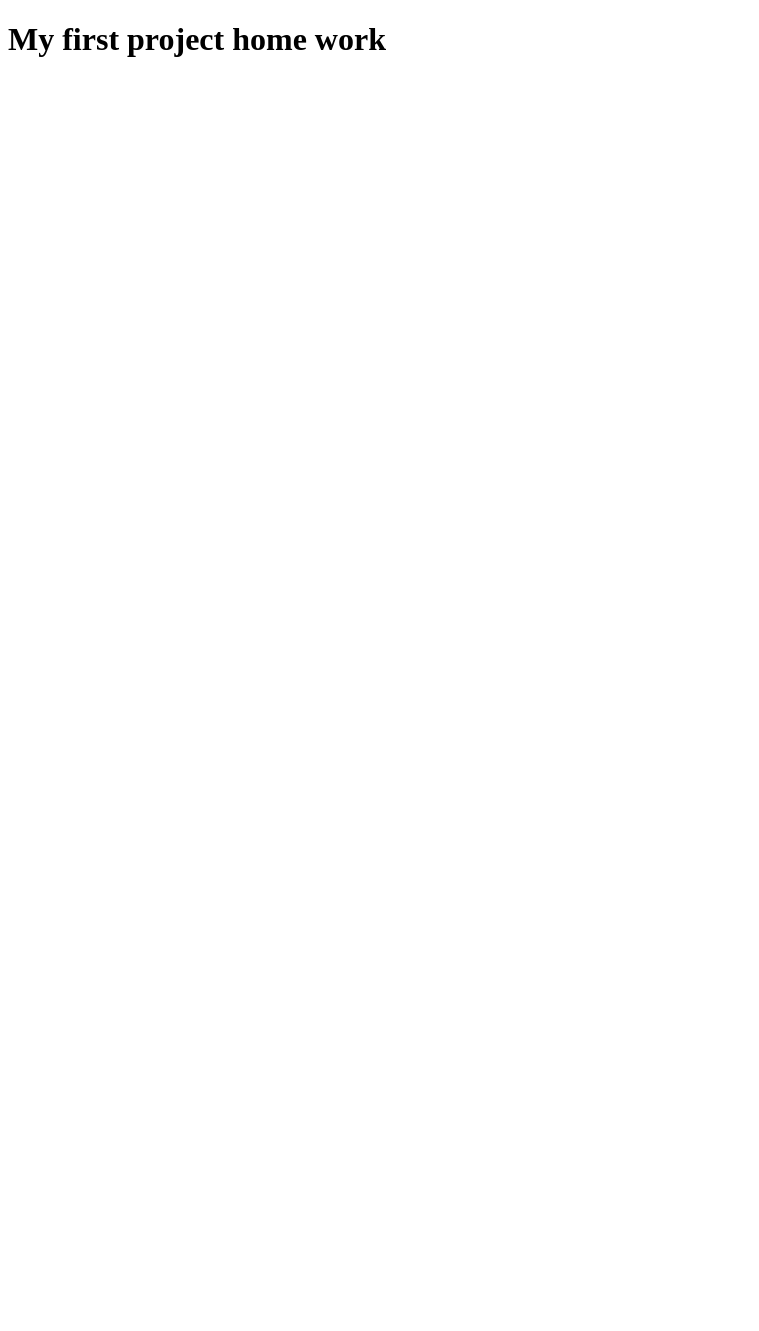
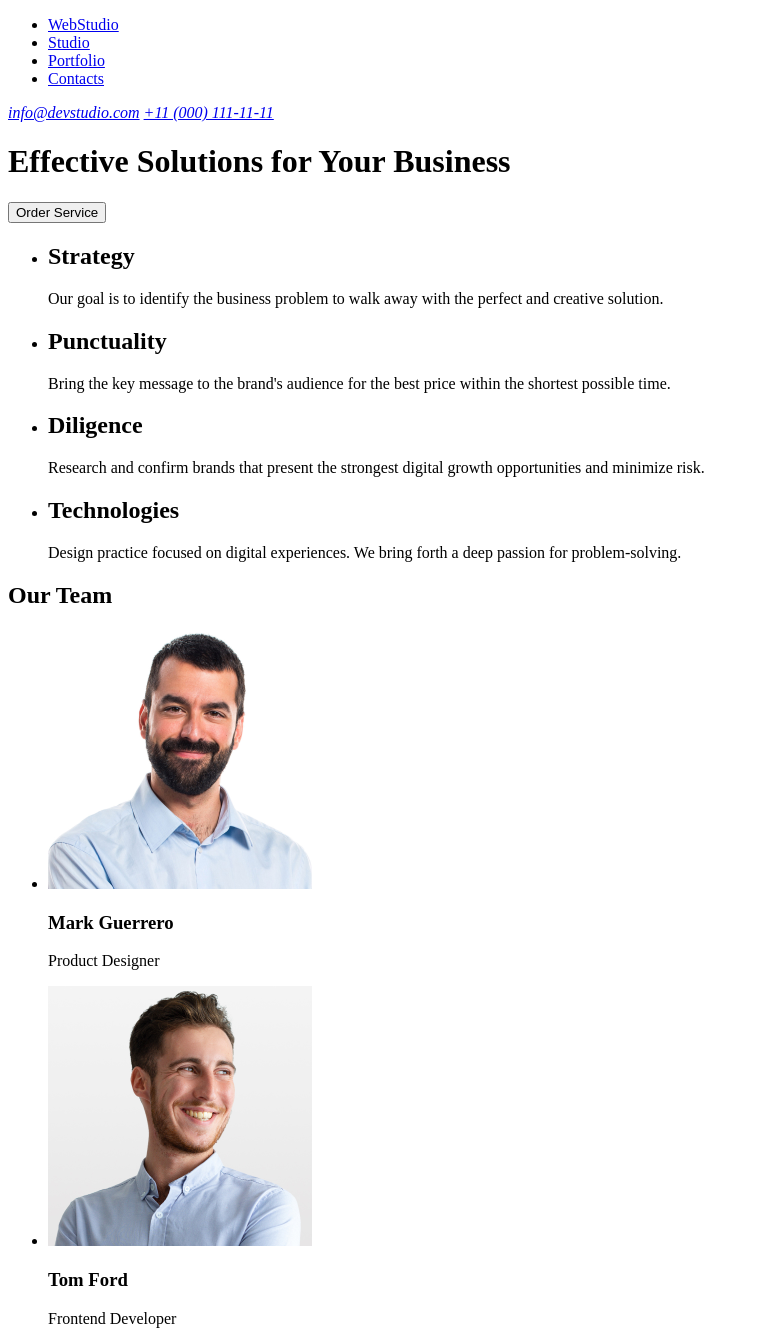
Before and after one commit to Alexashkin/goit-markup-hw-01, a plain HTML site: page index.html in a window 1280 px wide. Shown: the top 1331 px of the page, without its empty margins (0-759 px from the left). Before the commit the page ends 800 px from the top, so only its background shows below. Drawn offline with Linux system fonts and the light colour scheme.

Commit message:
update index file

```diff
--- a/index.html
+++ b/index.html
@@ -3,9 +3,114 @@
   <head>
     <meta charset="UTF-8" />
     <meta name="viewport" content="width=device-width, initial-scale=1.0" />
-    <title>Document</title>
+    <title>Web studio</title>
   </head>
   <body>
-    <h1>My first project home work</h1>
+    <header>
+      <nav>
+        <ul>
+          <li>
+            <a href="/">WebStudio</a>
+          </li>
+          <li>
+            <a href="/">Studio</a>
+          </li>
+          <li>
+            <a href="/">Portfolio</a>
+          </li>
+          <li>
+            <a href="/">Contacts</a>
+          </li>
+        </ul>
+      </nav>
+      <address>
+        <a href="mailto:info@devstudio.com">info@devstudio.com</a>
+        <a href="tel:+110001111111">+11 (000) 111-11-11</a>
+      </address>
+    </header>
+    <main>
+      <h1>Effective Solutions for Your Business</h1>
+      <button type="button">Order Service</button>
+
+      <ul>
+        <li>
+          <h2>Strategy</h2>
+          <p>
+            Our goal is to identify the business problem to walk away with the
+            perfect and creative solution.
+          </p>
+        </li>
+        <li>
+          <h2>Punctuality</h2>
+          <p>
+            Bring the key message to the brand's audience for the best price
+            within the shortest possible time.
+          </p>
+        </li>
+        <li>
+          <h2>Diligence</h2>
+          <p>
+            Research and confirm brands that present the strongest digital
+            growth opportunities and minimize risk.
+          </p>
+        </li>
+        <li>
+          <h2>Technologies</h2>
+          <p>
+            Design practice focused on digital experiences. We bring forth a
+            deep passion for problem-solving.
+          </p>
+        </li>
+      </ul>
+
+      <h2>Our Team</h2>
+      <ul>
+        <li>
+          <img
+            src="img/img-3.jpg"
+            width="264"
+            height="260"
+            alt="Product Designer pic"
+          />
+          <h3>Mark Guerrero</h3>
+          <p>Product Designer</p>
+        </li>
+        <li>
+          <img
+            src="img/img-2.jpg"
+            width="264"
+            height="260"
+            alt="Frontend Developer pic"
+          />
+          <h3>Tom Ford</h3>
+          <p>Frontend Developer</p>
+        </li>
+        <li>
+          <img
+            src="img/img-1.jpg"
+            width="264"
+            height="260"
+            alt="Marketing pic"
+          />
+          <h3>Camila Garcia</h3>
+          <p>Marketing</p>
+        </li>
+        <li>
+          <img
+            src="img/img.jpg"
+            width="264"
+            height="260"
+            alt="UI Designer pic"
+          />
+        </li>
+      </ul>
+    </main>
+    <footer>
+      <a href="/">WebStudio</a>
+      <p>
+        Increase the flow of customers and sales for your business with digital
+        marketing & growth solutions.
+      </p>
+    </footer>
   </body>
 </html>
```
Also changed, not shown: img/img-1.jpg (added), img/img-2.jpg (added), img/img-3.jpg (added), img/img.jpg (added).
